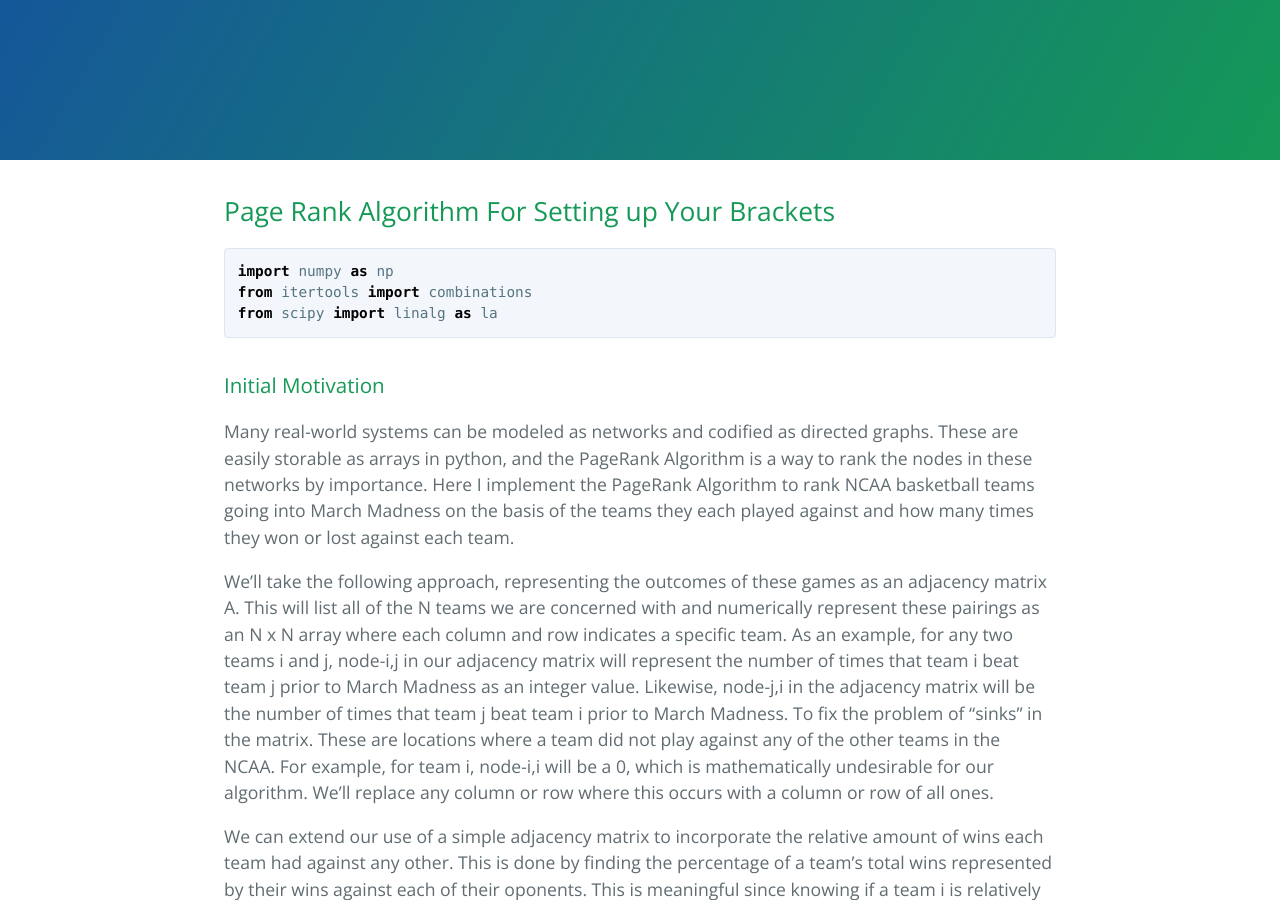
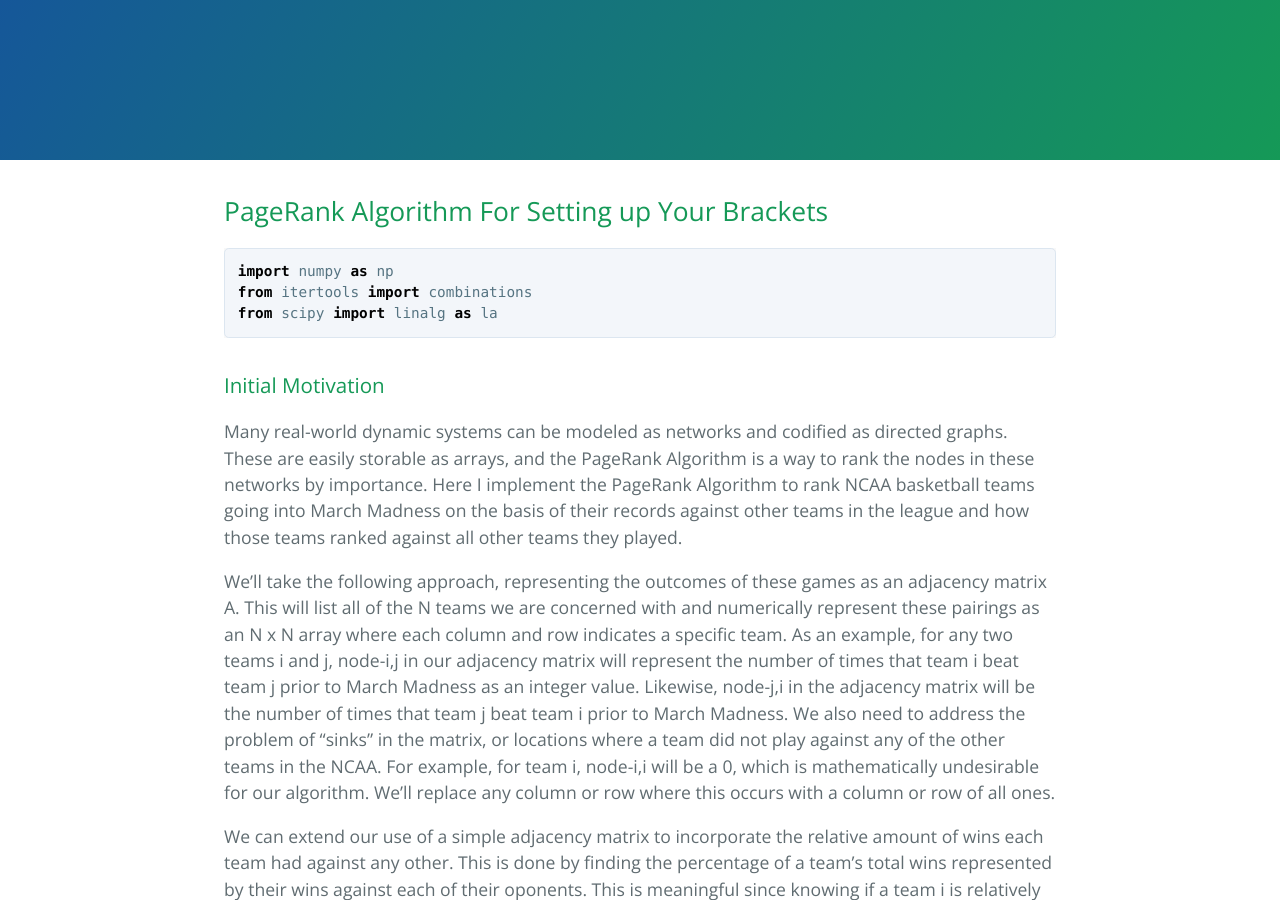
Before and after one commit to walkerhughes/portfolio, a Jekyll site: the page built from page_rank.md, in a window 1280 px wide and 900 px high. Built offline with Jekyll 4.4.1, drawn with Linux system fonts in a browser that asks for light colours; our own code applies the rules of GitHub Pages for plain Markdown files.

Commit message:
Update page_rank.md

```diff
--- a/page_rank.md
+++ b/page_rank.md
@@ -2,7 +2,7 @@
 layout: default
 ---
 
-## Page Rank Algorithm For Setting up Your Brackets
+## PageRank Algorithm For Setting up Your Brackets
 
 <script type="text/javascript" async="" src="https://cdnjs.cloudflare.com/ajax/libs/mathjax/2.7.4/MathJax.js?config=TeX-MML-AM_CHTML"></script>
 
@@ -14,9 +14,9 @@ from scipy import linalg as la
 
 ### Initial Motivation
 
-Many real-world systems can be modeled as networks and codified as directed graphs. These are easily storable as arrays in python, and the PageRank Algorithm is a way to rank the nodes in these networks by importance. Here I implement the PageRank Algorithm to rank NCAA basketball teams going into March Madness on the basis of the teams they each played against and how many times they won or lost against each team.
+Many real-world dynamic systems can be modeled as networks and codified as directed graphs. These are easily storable as arrays, and the PageRank Algorithm is a way to rank the nodes in these networks by importance. Here I implement the PageRank Algorithm to rank NCAA basketball teams going into March Madness on the basis of their records against other teams in the league and how those teams ranked against all other teams they played.
 
-We’ll take the following approach, representing the outcomes of these games as an adjacency matrix A. This will list all of the N teams we are concerned with and numerically represent these pairings as an N x N array where each column and row indicates a specific team. As an example, for any two teams i and j, node-i,j in our adjacency matrix will represent the number of times that team i beat team j prior to March Madness as an integer value. Likewise, node-j,i in the adjacency matrix  will be the number of times that team j beat team i prior to March Madness. To fix the problem of “sinks” in the matrix. These are locations where a team did not play against any of the other teams in the NCAA. For example, for team i, node-i,i will be a 0, which is mathematically undesirable for our algorithm. We’ll replace any column or row where this occurs with a column or row of all ones.
+We’ll take the following approach, representing the outcomes of these games as an adjacency matrix A. This will list all of the N teams we are concerned with and numerically represent these pairings as an N x N array where each column and row indicates a specific team. As an example, for any two teams i and j, node-i,j in our adjacency matrix will represent the number of times that team i beat team j prior to March Madness as an integer value. Likewise, node-j,i in the adjacency matrix  will be the number of times that team j beat team i prior to March Madness. We also need to address the problem of “sinks” in the matrix, or locations where a team did not play against any of the other teams in the NCAA. For example, for team i, node-i,i will be a 0, which is mathematically undesirable for our algorithm. We’ll replace any column or row where this occurs with a column or row of all ones.
 
 We can extend our use of a simple adjacency matrix to incorporate the relative amount of wins each team had against any other.  This is done by finding the percentage of a team’s total wins represented by their wins against each of their oponents. This is meaningful since knowing if a team i is relatively more likely to win against another team j does not rely on the total number of games a team played in a season, and not all teams in our data played the same number of games.
 
```
